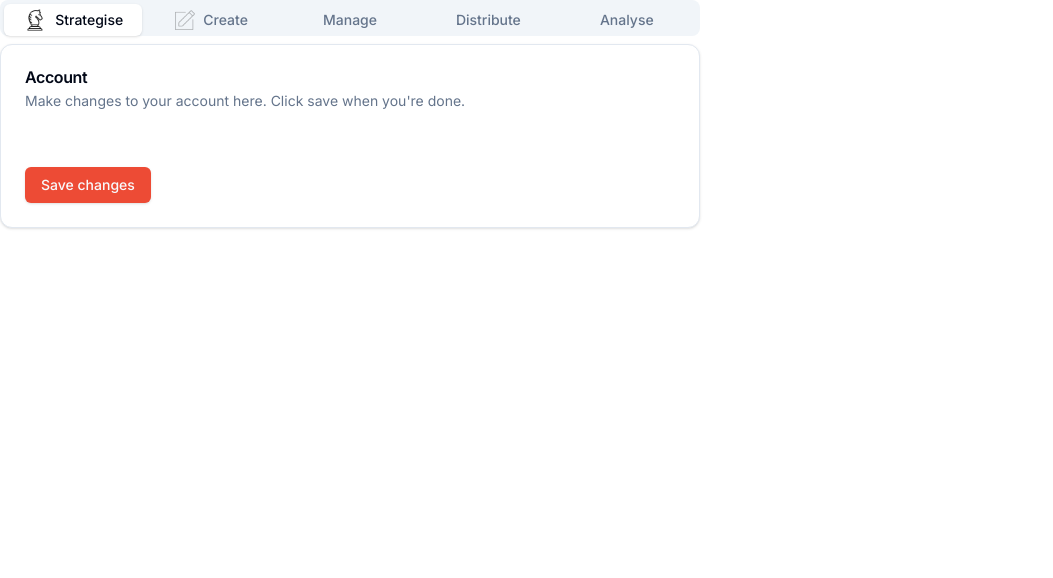
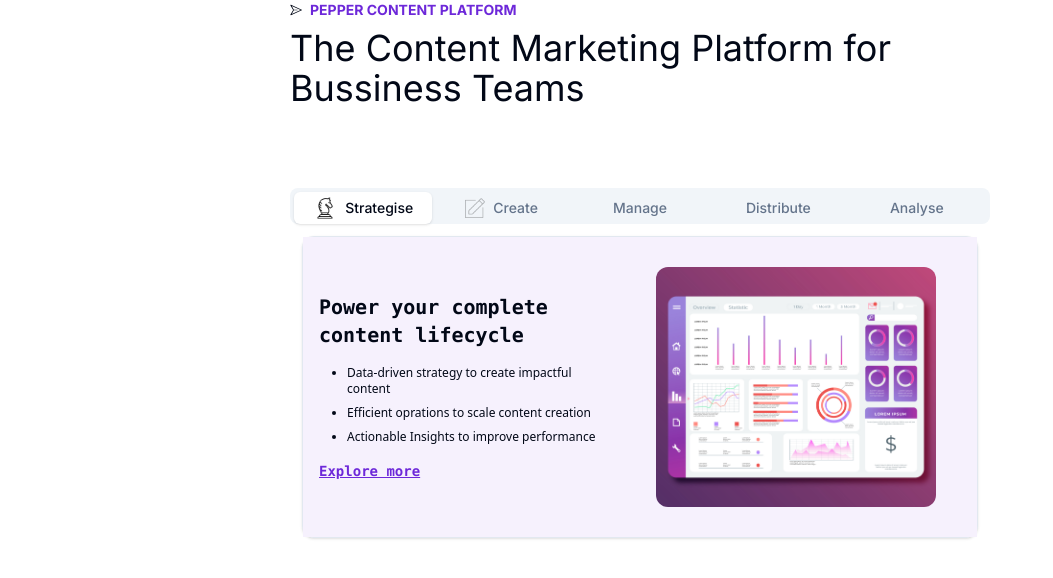
Before and after one commit to satender9586/roomstay, a Next.js app: page /content in a window 1280 px wide. Shown: the top 578 px of the page, without its empty margins (0-1053 px from the left). Built offline with nearby package versions, Linux system fonts and the light colour scheme.

Commit message:
design:tab of bussiness alalyst and other thinks

```diff
--- a/src/app/content/page.jsx
+++ b/src/app/content/page.jsx
@@ -1,4 +1,5 @@
 import { Button } from "@/components/ui/button"
+import Image from "next/image"
 import {
     Card,
     CardContent,
@@ -11,17 +12,30 @@
 import editIcon from "../../../assests/Icons/editpen.png"
 // import { Input } from "@/components/ui/input"
 // import { Label } from "@/components/ui/label"
+import bussinessAnalyst from "../../../assests/images/bussinessanalyst.jpg"
 import {
     Tabs,
     TabsContent,
     TabsList,
     TabsTrigger,
 } from "@/components/ui/tabs"
-import Image from "next/image"
+import { PaperPlaneIcon } from "@radix-ui/react-icons"
 
 const Content = () => {
     return (
-        <Tabs defaultValue="strategise" className="w-[700px]">
+
+        <div className="w-[100%] flex flex-col items-center">
+            <div className="w-[700px]">
+                <div className="flex flex-col gap-2 mb-20">
+                    <div className="flex items-center gap-2">
+                        <div>
+                            <PaperPlaneIcon className="w-3 h-3" />
+                        </div>
+                        <div className="text-violet-700 font-bold text-sm">PEPPER CONTENT PLATFORM</div>
+                    </div>
+                    <div className=" text-4xl">The Content Marketing Platform for Bussiness Teams</div>
+                </div>
+                <Tabs defaultValue="strategise" className="w-full">
                     <TabsList className="grid w-full grid-cols-5">
                         <TabsTrigger value="strategise">
                             <Image src={horseIcon} className="w-6 h-6 mr-2" />
@@ -37,27 +51,34 @@
                         <TabsTrigger value="analyse">Analyse</TabsTrigger>
                     </TabsList>
                     <TabsContent value="strategise">
+                        <div className="m-3">
                             <Card>
-                    <CardHeader>
-                        <CardTitle>Account </CardTitle>
-                        <CardDescription>
-                            Make changes to your account here. Click save when you're done.
-                        </CardDescription>
-                    </CardHeader>
-                    <CardContent className="space-y-2">
+                                <CardContent className="space-y-2 p-0 w-full">
                                     <div className="space-y-1">
-                            {/* <Label htmlFor="name">Name</Label> */}
-                            {/* <Input id="name" defaultValue="Pedro Duarte" /> */}
+                                        <div className="h-[300px] w-full p-2" style={{ backgroundColor: "#F6F1FD" }}>
+                                            <div className="flex h-full items-center justify-center gap-3">
+                                                <div className="flex-[0.45] p-2">
+                                                    <div className="font-bold text-xl font-mono"> Power your complete content lifecycle</div>
+                                                    <ul className=" list-disc text-xs font-sans flex flex-col gap-2 mt-4 pl-7 ">
+                                                        <li >Data-driven strategy to create impactful content</li>
+                                                        <li>Efficient oprations to scale content creation</li>
+                                                        <li>Actionable Insights to improve performance</li>
+                                                    </ul>
+                                                    <div className="font-bold font-mono text-sm pt-4 text-violet-700 underline cursor-pointer">
+                                                        Explore more
                                                     </div>
-                        <div className="space-y-1">
-                            {/* <Label htmlFor="username">Username</Label> */}
-                            {/* <Input id="username" defaultValue="@peduarte" /> */}
                                                 </div>
+                                                <div className="flex-[0.55] h-full flex flex-col items-center justify-center">
+                                                    <Image src={bussinessAnalyst} className="w-[280px] h-[240px] object-cover rounded-xl" />
+                                                </div>
+                                            </div>
+                                        </div>
+                                    </div>
+
                                 </CardContent>
-                    <CardFooter>
-                        <Button>Save changes</Button>
-                    </CardFooter>
+
                             </Card>
+                        </div>
                     </TabsContent>
                     <TabsContent value="create">
                         <Card>
@@ -152,6 +173,8 @@
                         </Card>
                     </TabsContent>
                 </Tabs>
+            </div>
+        </div>
     )
 }
 
```
Also changed, not shown: assests/images/bussinessanalyst.jpg (added). Lines whose indentation alone changed are shown as unchanged.
